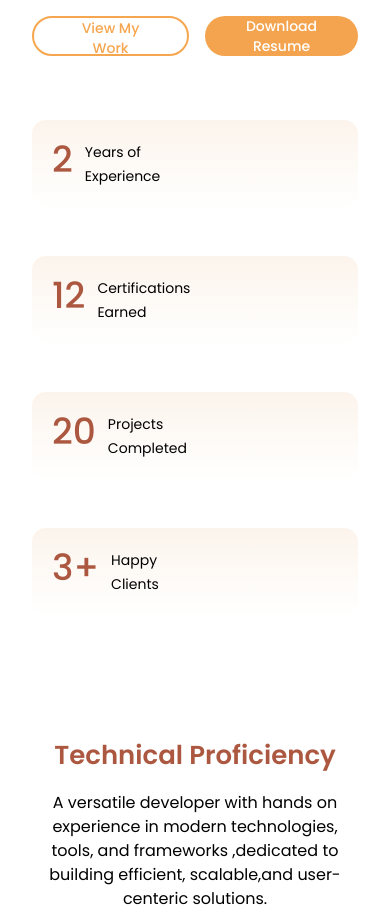
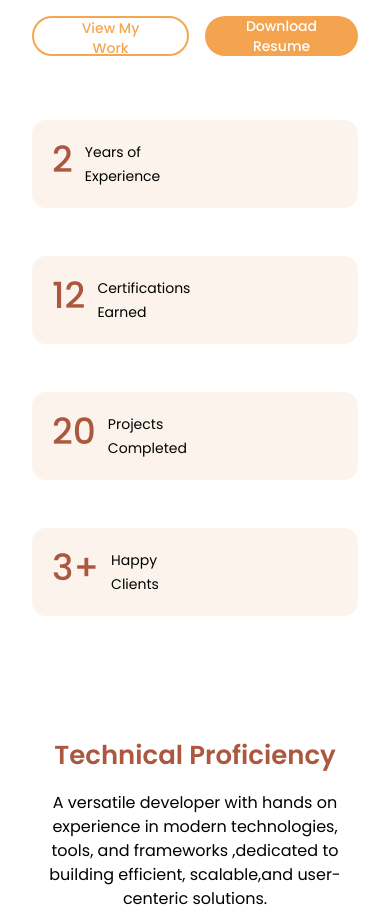
Before and after one commit to pavithraniperera/Portfolio, a React (Vite) app: page / in a window 390 px wide. Shown: the part 960-1877 px from the top of the page. Built offline with nearby package versions, Linux system fonts and the light colour scheme; a web font is replaced by a local one.

Commit message:
Update StatInfoCard.jsx

```diff
--- a/src/Components/StatInfoCard.jsx
+++ b/src/Components/StatInfoCard.jsx
@@ -2,7 +2,7 @@ import React from "react";
 
 const StatInfoCard = ({ count, label }) => {
   return (
-    <div className="flex-1 flex gap-3 md:gap-5 bg-gradient-to-b from-[#fcf4ec] to-[#ffffff] rounded-[14px] p-5">
+    <div className="flex-1 flex gap-3 md:gap-5 sm:bg-gradient-to-b from-[#fcf4ec] to-[#ffffff] rounded-[14px] p-5 bg-[#fcf4ec]">
       <h4 className="text-4xl md:text-5xl font-medium text-[#ac573f]">
         {count}
       </h4>
```
